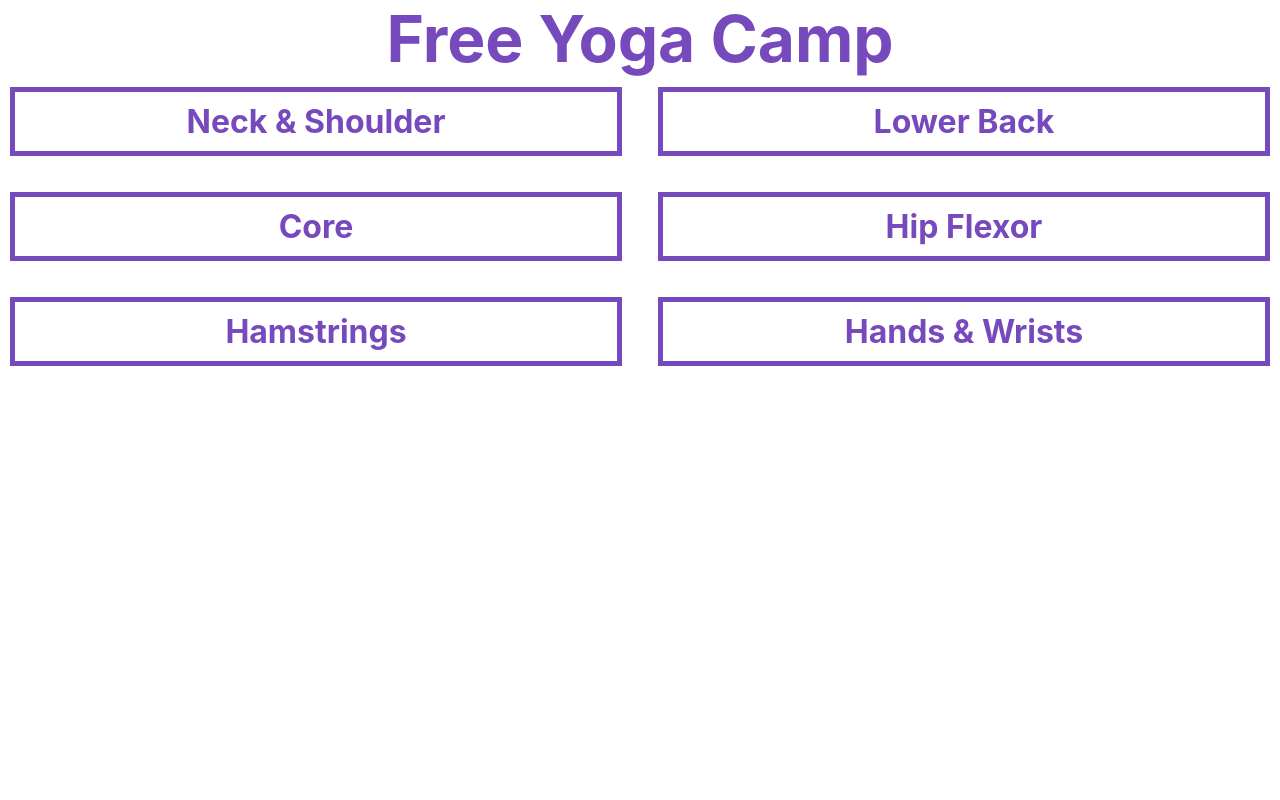
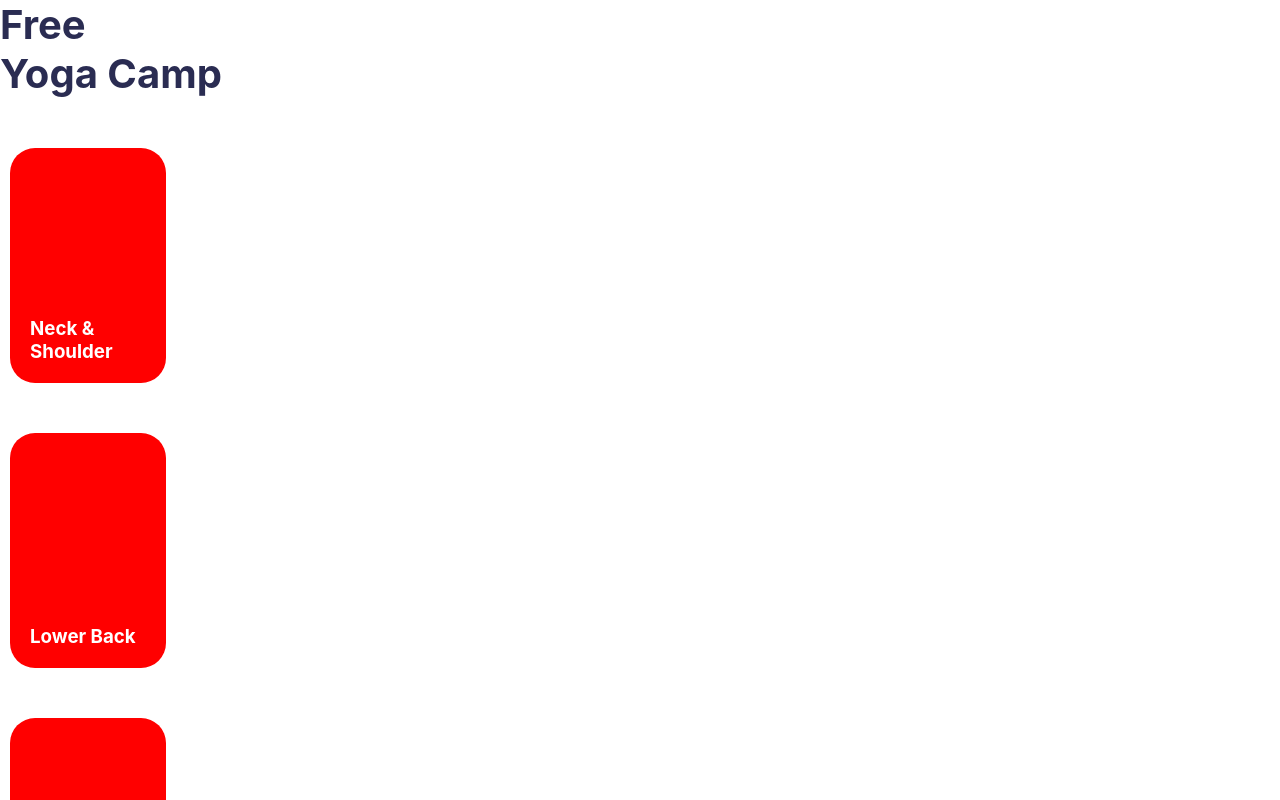
Before and after one commit to mmyeon/free-yoga-camp, a React (Create React App) app: page / in a window 1280 px wide. Shown: the top 800 px of the page. Built offline with nearby package versions, Linux system fonts and the light colour scheme.

Commit message:
메인페이지 스타일 변경

```diff
--- a/src/App.css
+++ b/src/App.css
@@ -1,32 +1,10 @@
-:root {
-  --primary-color: #764abc;
-}
-
 * {
   padding: 0;
   margin: 0;
   box-sizing: border-box;
 }
 
-.App {
-  text-align: center;
+h1 {
+  color: #2a2c52;
+  font-size: 40px;
 }
-
-.body-align {
-  display: grid;
-  grid-template-columns: 1.5fr 1.5fr;
-  /* justify-items: center; */
-  grid-gap: 1rem;
-  align-items: center;
-}
-
-.main-title {
-  color: var(--primary-color);
-  font-size: 4em;
-}
-
-@media (max-width: 700px) {
-  .body-align {
-    grid-template-columns: 1fr;
-  }
-}
--- a/src/App.js
+++ b/src/App.js
@@ -14,7 +14,8 @@ const data = [
 function App() {
   return (
     <div className="App">
-      <h1 className="main-title">Free Yoga Camp</h1>
+      <h1 className="title free">Free</h1>
+      <h1 className="title yogacamp">Yoga Camp</h1>
       <div className="body-align">
         {data.map((item, index) => (
           <BodyPart key={index} title={item.title} />
--- a/src/components/BodyPart.css
+++ b/src/components/BodyPart.css
@@ -4,8 +4,8 @@
   box-sizing: border-box;
 }
 
-.body {
-  box-sizing: content-box;
+/* .body {
+
   border: 5px solid #764abc;
   margin: 10px;
   color: #764abc;
@@ -16,4 +16,26 @@
   background-color: var(--primary-color);
   color: white;
   opacity: 50%;
+} */
+
+.body {
+  width: 156px;
+  height: 235px;
+  background-color: red;
+  margin-left: 10px;
+  margin-top: 50px;
+  border-radius: 25px;
+  position: relative;
 }
+
+.bodypart {
+  position: absolute;
+  left: 20px;
+  bottom: 20px;
+  color: white;
+}
+
+.body_display {
+  display: grid;
+  grid-template-columns: 1fr 1fr;
+}
--- a/src/components/BodyPart.jsx
+++ b/src/components/BodyPart.jsx
@@ -5,9 +5,11 @@ function BodyPart({ title }) {
   //   console.log("props", props);
   // { title = "NoName" }
   return (
-    <div className="body">
-      {/* <h1>{props.title}</h1> */}
-      <h1 className={`my-${title.toLowerCase()}`}>{title}</h1>
+    <div className="body_display">
+      <div className="body">
+        {/* <h1>{props.title}</h1> */}
+        <h3 className={`my-${title.toLowerCase()} bodypart`}>{title}</h3>
+      </div>
     </div>
   );
 }
```
